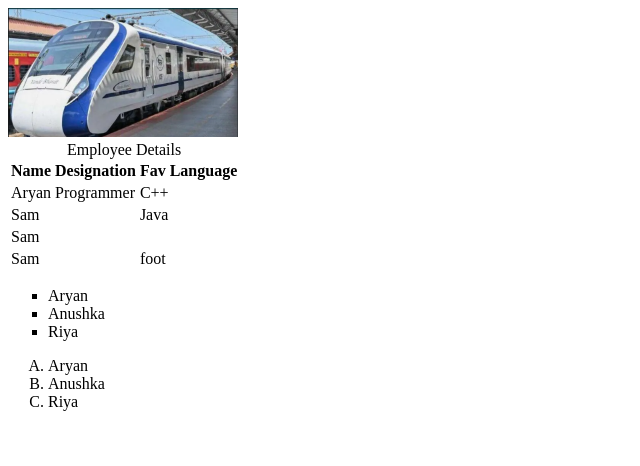
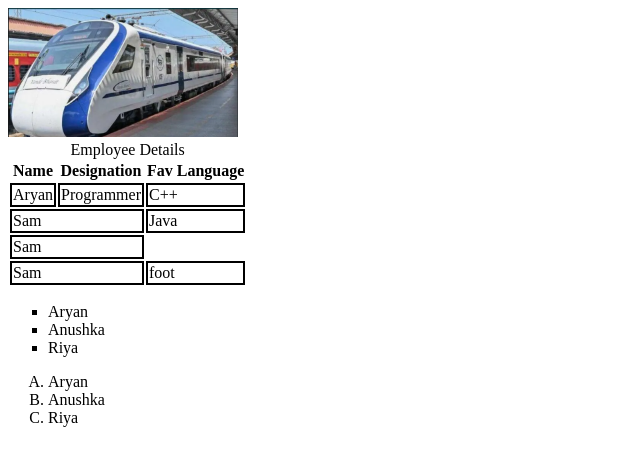
Before and after one commit to Aryanjstar/NetflxClone, a plain HTML site: page ImageLists/index.html in a window 1280 px wide. Shown: the whole page, without its empty margins (0-640 px from the left). Drawn offline with Linux system fonts and the light colour scheme.

Commit message:
My Codes

```diff
--- a/ImageLists/index.html
+++ b/ImageLists/index.html
@@ -4,6 +4,7 @@
     <meta charset="UTF-8" />
     <meta name="viewport" content="width=device-width, initial-scale=1.0" />
     <title>Document</title>
+    <link rel="stylesheet" href="style.css">
   </head>
   <body>
     <img width="230" src="image.png" alt="" Train Image />
--- /dev/null
+++ b/ImageLists/style.css
@@ -0,0 +1,3 @@
+td{
+    border: 2px solid black;
+}
```
